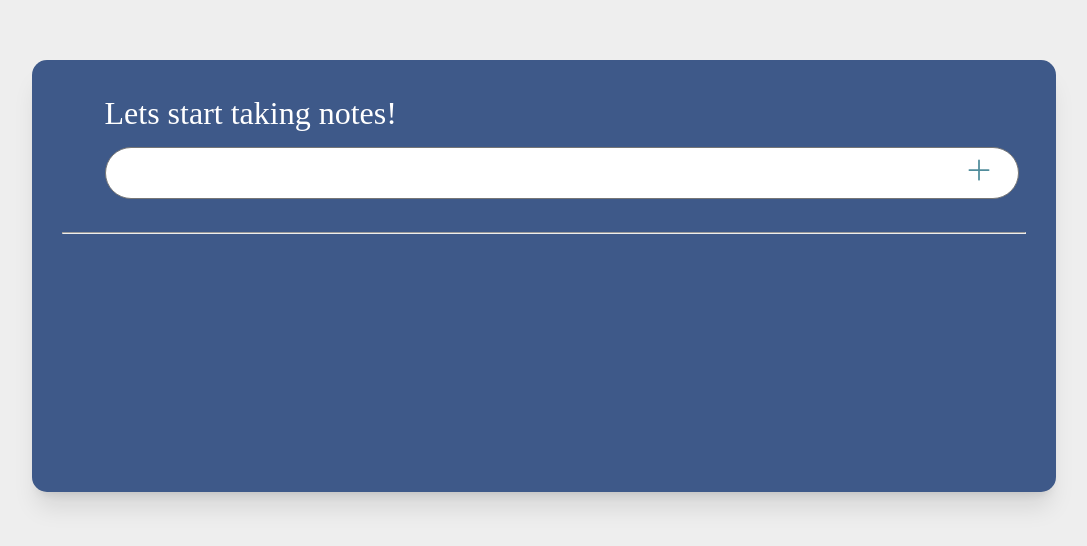
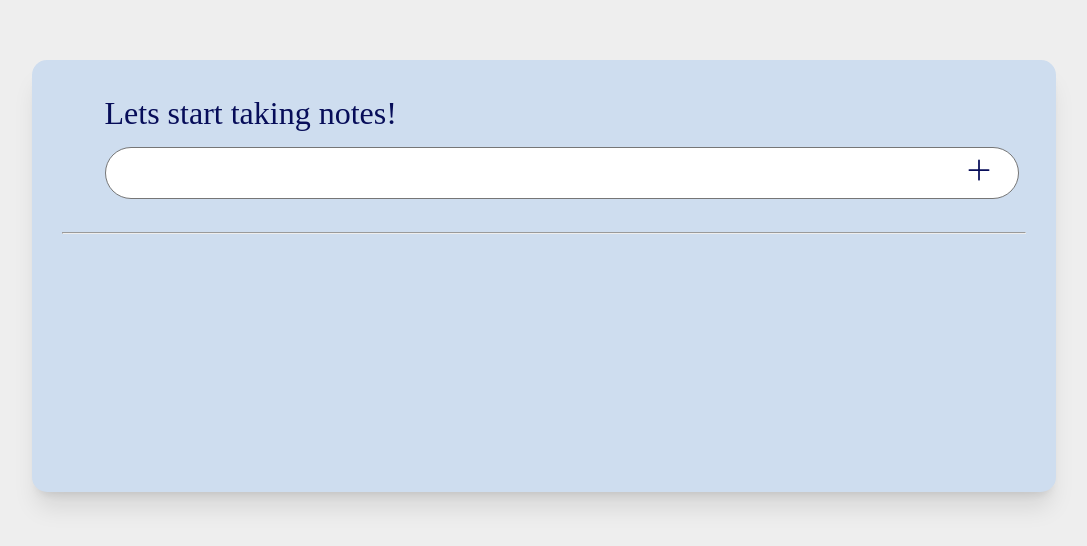
Before and after one commit to KizmazEmirhan/StajCSS, a Vue app in the folder todoAppVue/todo/: page / in a window 1280 px wide. Shown: the part 124-670 px from the top of the page, without its empty margins (96-1183 px from the left). Built offline with nearby package versions, Linux system fonts and the light colour scheme; a web font is replaced by a local one.

Commit message:
update style todo app

```diff
--- a/todoAppVue/todo/src/styles/default.scss
+++ b/todoAppVue/todo/src/styles/default.scss
@@ -2,7 +2,7 @@
 
 * {
   box-sizing: border-box;
-  transition: all 0.3s linear;
+  transition: all 0.2s linear;
 }
 hr {
   display: block;
@@ -10,7 +10,7 @@ hr {
 }
 h1 {
   margin: 0;
-  color: #fff;
+  color: $button-text-color;
 }
 ::-webkit-scrollbar {
   width: 1px;
@@ -61,7 +61,7 @@ body,
 }
 .notes-section {
   @include display_mode($mode: flex);
-  @include wrap_mode($wrap-mode:wrap);
+  @include wrap_mode($wrap-mode: wrap);
   // @include display_mode($mode: grid);
   // @include column-align($column-function: repeat(2, 1fr));
   row-gap: 15px;
@@ -92,8 +92,15 @@ textarea {
   gap: $controls-gap;
 }
 .note-text {
-  color: white;
+  color: $button-text-color;
   font-size: $note-font-size;
+}
+.card-text textarea {
+  height: auto;
+  outline: none;
+  border: none;
+  background-color: $panel-background;
+  color: $button-text-color;
 }
 .left-panel button {
   border: none;
@@ -184,14 +191,13 @@ textarea {
     background-color: $card-control-background-mobile;
   }
   h1 {
-    color: $panel-background;
+    color: $card-h1-mobile;
   }
-  .note-text{
+  .note-text {
     color: $card-control-background-mobile;
   }
-  body{
-    @include display_mode($mode:block);
+  body {
+    @include display_mode($mode: block);
     background-color: #fff;
   }
-
 }
--- a/todoAppVue/todo/src/styles/output.css
+++ b/todoAppVue/todo/src/styles/output.css
@@ -1,6 +1,6 @@
 * {
   box-sizing: border-box;
-  transition: all 0.3s linear;
+  transition: all 0.2s linear;
 }
 
 hr {
@@ -10,13 +10,13 @@ hr {
 
 h1 {
   margin: 0;
-  color: #fff;
+  color: #070d59;
 }
 
 ::-webkit-scrollbar {
   width: 1px;
   height: 5px;
-  background-color: #3E5989;
+  background-color: #ceddef;
 }
 
 ::-webkit-scrollbar-thumb {
@@ -25,13 +25,13 @@ h1 {
 
 body {
   margin: 0;
-  background-color: #EEEEEE;
+  background-color: #eeeeee;
   height: 100vh;
 }
 
 .panels-wrapper {
   width: 1600px;
-  background-color: #3E5989;
+  background-color: #ceddef;
   padding: 30px;
   border-radius: 15px;
   box-shadow: 0 20px 25px -5px rgba(0, 0, 0, 0.1), 0 8px 10px -6px rgba(0, 0, 0, 0.1);
@@ -65,7 +65,7 @@ body,
 .note-card {
   width: 100%;
   height: 200px;
-  border: 2px solid #9bb0c1;
+  border: 2px solid #070d59;
   border-radius: 5px;
 }
 
@@ -88,7 +88,7 @@ textarea {
   resize: none;
 }
 textarea:focus {
-  outline: 2px solid #508C9B;
+  outline: 2px solid #070d59;
 }
 
 .right-panel {
@@ -99,20 +99,28 @@ textarea:focus {
 
 .card-controls {
   padding: 5px;
-  background-color: #9bb0c1;
+  background-color: #070d59;
   justify-content: flex-end;
   gap: 15px;
 }
 
 .note-text {
-  color: white;
+  color: #070d59;
   font-size: 20px;
+}
+
+.card-text textarea {
+  height: auto;
+  outline: none;
+  border: none;
+  background-color: #ceddef;
+  color: #070d59;
 }
 
 .left-panel button {
   border: none;
   position: relative;
-  color: #508C9B;
+  color: #070d59;
   font-size: 22px;
   font-weight: 600;
   background: none;
@@ -196,16 +204,16 @@ textarea:focus {
     right: 0;
   }
   .note-card {
-    border: 2px solid #3E5989;
+    border: 2px solid #070d59;
   }
   .card-controls {
-    background-color: #3E5989;
+    background-color: #070d59;
   }
   h1 {
-    color: #3E5989;
+    color: #070D59;
   }
   .note-text {
-    color: #3E5989;
+    color: #070d59;
   }
   body {
     display: block;
```
Also changed, not shown: todoAppVue/todo/src/styles/settings.scss (+10 -9 lines), 1 other file (tests, documents, lock files or other folders).
